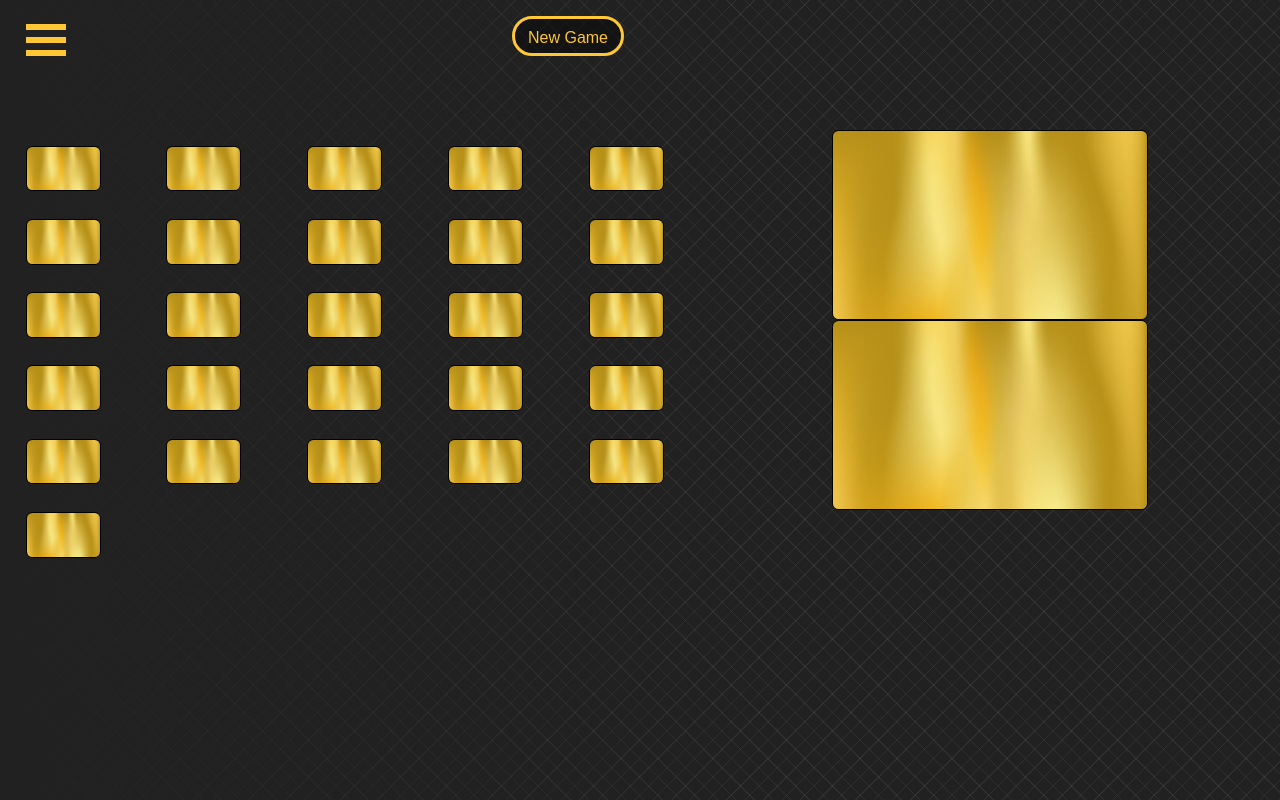
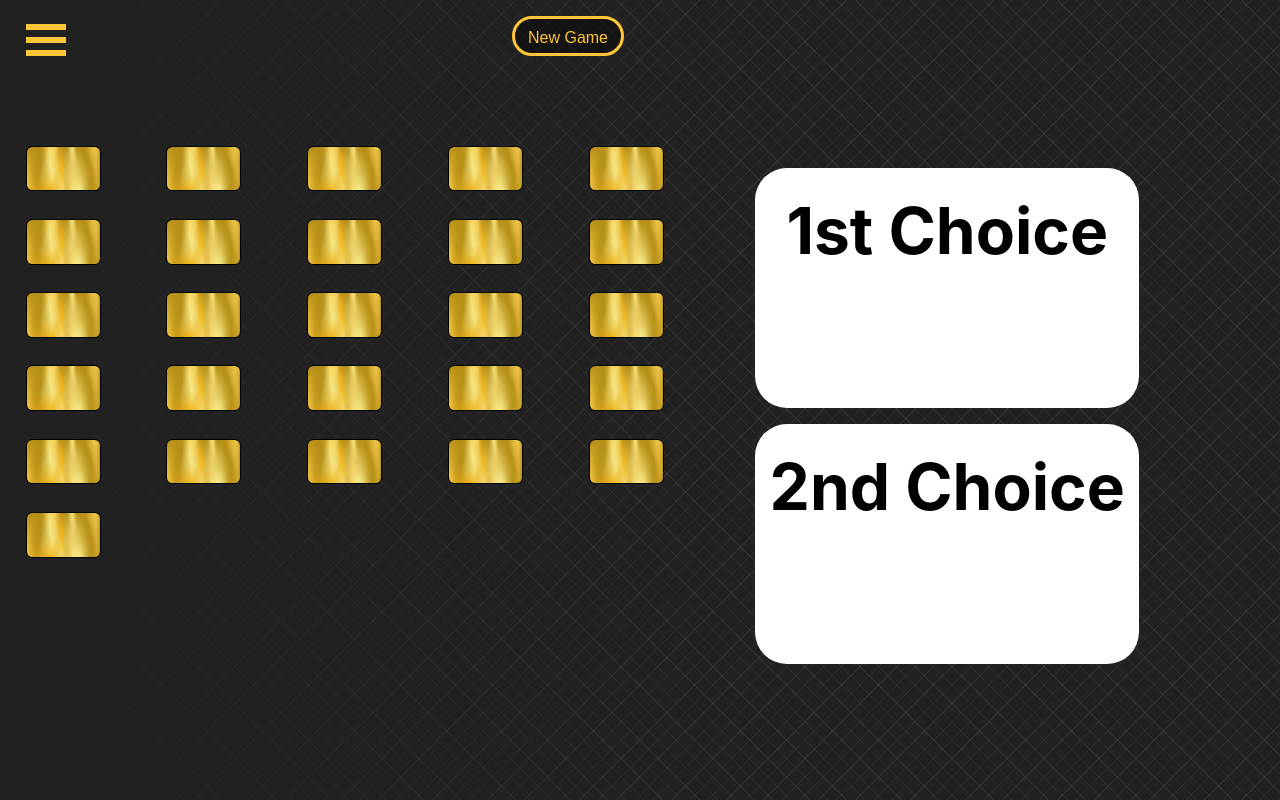
Before and after one commit to legacy5813/ayahmatchv2, a React (Create React App) app: page /Fatiha in a window 1280 px wide. Both pictures are taken after a click on the button "New Game". Built offline with nearby package versions, Linux system fonts and the light colour scheme.

Commit message:
Major update: removal of imgs with CSS styling

```diff
--- a/src/Pages/Fatiha/FatihaPage.css
+++ b/src/Pages/Fatiha/FatihaPage.css
@@ -12,8 +12,6 @@
     position: absolute;
     left: 65%;
     top: 25vh;
-
-    zoom: 0.65;
 }
 
 .mainCARD img {
@@ -28,10 +26,51 @@
 .mainBack1 {
     transition: all ease-in 0.2s;
     transition-delay: 0.2s;
+    background-color: white;
+    border-radius: 2rem;
+    position: relative;
+    bottom: 2rem;
+    right: 20%;
+    width: 30vw;
+    height: 30vh;
+
+    text-align: center;
 }
 
 
 .mainBack2 {
     transition: all ease-in 0.2s;
     transition-delay: 0.2s;
+    background-color: white;
+    border-radius: 2rem;
+    position: relative;
+    bottom: 1rem;
+    right: 20%;
+    width: 30vw;
+    height: 30vh;
+
+    text-align: center;
 }
+
+.mainCARD .main-Ayah {
+    font-size: 4rem;
+    position: absolute;
+    width: 100%;
+    top: 10%;
+}
+
+.mainCARD .main-Translit {
+    font-size: 1rem;
+    position: absolute;
+    width: 100%;
+    top: 70%;
+}
+
+@media (max-width: 800px) {
+    .mainCARD .main-Ayah{
+        font-size: 1rem;
+    }
+    .mainCARD .main-Translit{
+        font-size: 0.5rem;
+    }
+}
--- a/src/Pages/Fatiha/FatihaPage.js
+++ b/src/Pages/Fatiha/FatihaPage.js
@@ -5,19 +5,19 @@ import SingleCard from './../../Pages/SingleCard';
 import cover from './../../img/cover.jpg'
 
 const cardImages = [ //must use require due to webpack to properly locate path
-    {"src": require("./../../img/Fatiha-img/1.JPG"), id: 1, matched: false },
-    {"src": require("./../../img/Fatiha-img/2.JPG"), id: 2, matched: false },
-    {"src": require("./../../img/Fatiha-img/3.JPG"), id: 3, matched: false },
-    {"src": require("./../../img/Fatiha-img/4.JPG"), id: 4, matched: false },
-    {"src": require("./../../img/Fatiha-img/5.JPG"), id: 5, matched: false },
-    {"src": require("./../../img/Fatiha-img/6.JPG"), id: 6, matched: false },
-    {"src": require("./../../img/Fatiha-img/7.JPG"), id: 7, matched: false },
-    {"src": require("./../../img/Fatiha-img/8.JPG"), id: 8, matched: false },
-    {"src": require("./../../img/Fatiha-img/9.JPG"), id: 9, matched: false },
-    {"src": require("./../../img/Fatiha-img/10.JPG"), id: 10, matched: false },
-    {"src": require("./../../img/Fatiha-img/11.JPG"), id: 11, matched: false },
-    {"src": require("./../../img/Fatiha-img/12.JPG"), id: 12, matched: false },
-    {"src": require("./../../img/Fatiha-img/13.JPG"), id: 13, matched: false },
+    {ayah: "ٱلۡحَمۡدُ لِلَّهِ", translit: "All praises and thanks to Allah", id: 1, matched: false, matchID: 1 },
+    {ayah: "رَبِّ ٱلۡعَٰلَمِينَ", translit: "Lord of the universe", id: 2, matched: false, matchID: 2 },
+    {ayah: "ٱلرَّحۡمَٰنِ ٱلرَّحِيمِ", translit: "The most Gracious the most Merciful", id: 3, matched: false, matchID: 3 },
+    {ayah: "مَٰلِكِ يَوۡمِ ٱلدِّينِ", translit: "Master of the day of judgement", id: 4, matched: false, matchID: 4 },
+    {ayah: "إِيَّاكَ نَعۡبُدُ", translit: "You alone we worship", id: 5, matched: false, matchID: 5 },
+    {ayah: "وَإِيَّاكَ نَسۡتَعِينُ", translit: "You alone we ask for help", id: 6, matched: false, matchID: 6 },
+    {ayah: "ٱهۡدِنَا ٱلصِّرَٰطَ", translit: "Guide us to the path", id: 7, matched: false, matchID: 7 },
+    {ayah: "ٱلۡمُسۡتَقِيمَ", translit: "The straight path", id: 8, matched: false, matchID: 8 },
+    {ayah: "صِرَٰطَ ٱلَّذِينَ", translit: "The path of those", id: 9, matched: false, matchID: 9 },
+    {ayah: "أَنۡعَمۡتَ عَلَيۡهِمۡ", translit: "You have bestowed favours", id: 10, matched: false, matchID: 10 },
+    {ayah: "غَيۡرِ ٱلۡمَغۡضُوبِ", translit: "Not those who earned your wrath", id: 11, matched: false, matchID: 11 },
+    {ayah: "عَلَيۡهِمۡ", translit: "On themselves", id: 12, matched: false, matchID: 12 },
+    {ayah: "وَلَا ٱلضَّآلِّينَ", translit: "And not those who go astray", id: 13, matched: false, matchID: 13 },
 ] //array for storing the ayah images
 
 const FatihaPage = () => {
@@ -52,10 +52,10 @@ const FatihaPage = () => {
    useEffect(() => { //checking each time when two choices are made if the cards match
        if (choice1 && choice2) {
         SetDisabled(true)
-           if (choice1.src === choice2.src) {
+           if (choice1.matchID === choice2.matchID) {
                setCards(prevCards => { //updating useState of new set of cards with the matched cards property to matched
                    return prevCards.map(card => { //same card but with correctly chosen cards matched proeprty to true
-                       if (card.src === choice1.src) {
+                       if (card.matchID === choice1.matchID) {
                            return {...card, matched: true}
                        } else { return card}
                    })
@@ -98,8 +98,14 @@ const FatihaPage = () => {
            mainCard ? //if it is true then main card views render otherwise they are hidden before hitting new game
 
        <div className="mainCARD" /*div for displaying two zoomed in choices on a seperately*/>
-           <img className="mainBack1" src={choice1?.src? choice1.src: cover} />
-           <img className="mainBack2" src={choice2?.src? choice2.src: cover} />
+           <div className="mainBack1">
+               <h2 className="main-Ayah">{choice1?.id? choice1.ayah: "1st Choice"}</h2>
+               <h2 className="main-Translit">{choice1?.id? choice1.translit: ""}</h2>
+           </div>
+           <div className="mainBack2">
+               <h2 className="main-Ayah">{choice2?.id? choice2.ayah: "2nd Choice"}</h2>
+               <h2 className="main-Translit">{choice2?.id? choice2.translit: ""}</h2>
+           </div>
        </div>
        :null
        }
--- a/src/Pages/SingleCard.css
+++ b/src/Pages/SingleCard.css
@@ -22,6 +22,38 @@
     transform: rotateY(90deg);
     position: absolute;
     transition: all ease-in 0.2s;
+
+    background-color: white;
+    border-radius: 1rem;
+    width: 100%;
+    text-align: center;
+    font-size: 1rem;
+}
+
+@media (max-width: 1000px) {
+    .front .front-ayah {
+       font-size: 0.4rem;
+    }
+}
+
+
+.front .front-ayah {
+    position: absolute;
+    top: 30%;
+    width: 100%;
+}
+
+.front .front-translit {
+    position: absolute;
+    top: 70%;
+    width: 100%;
+    font-size: 0.8rem;
+}
+
+@media (max-width: 1000px) {
+    .front .front-translit {
+        font-size: 0.1rem;
+    }
 }
 
 .flipped .front {
--- a/src/Pages/SingleCard.js
+++ b/src/Pages/SingleCard.js
@@ -12,10 +12,17 @@ const SingleCard = ({card, handleChoice, flipped, disabled}) => {
 
     }
 
+    const checkID = () => {
+        console.log(card.id)
+    }
+
     return (
     <div className="card" /*div for card element for styling*/>
         <div className={flipped ? "flipped" : ""} /*sub div for front and back of each ayah card*/>
-            <img className="front" src={card.src} alt="card front error" /*each mapped ayah card image*/ />
+            <div className='front' onClick={checkID}>
+            <h2 className='front-ayah'>{card.ayah}</h2>
+            <h2 className='front-translit'>{card.translit}</h2>
+            </div>
             <img
             className="back" src={cover}
             onClick={handleClick}
```
